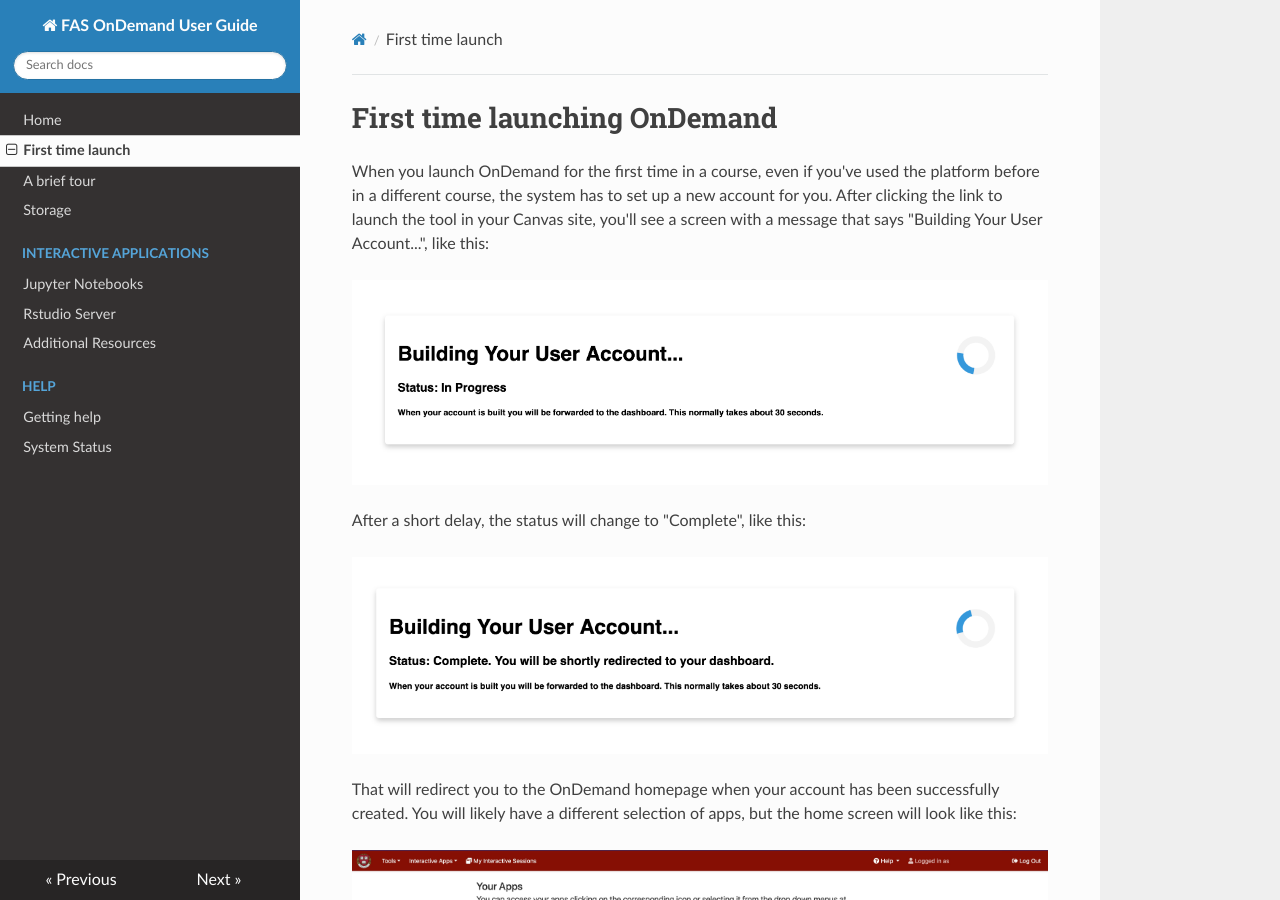
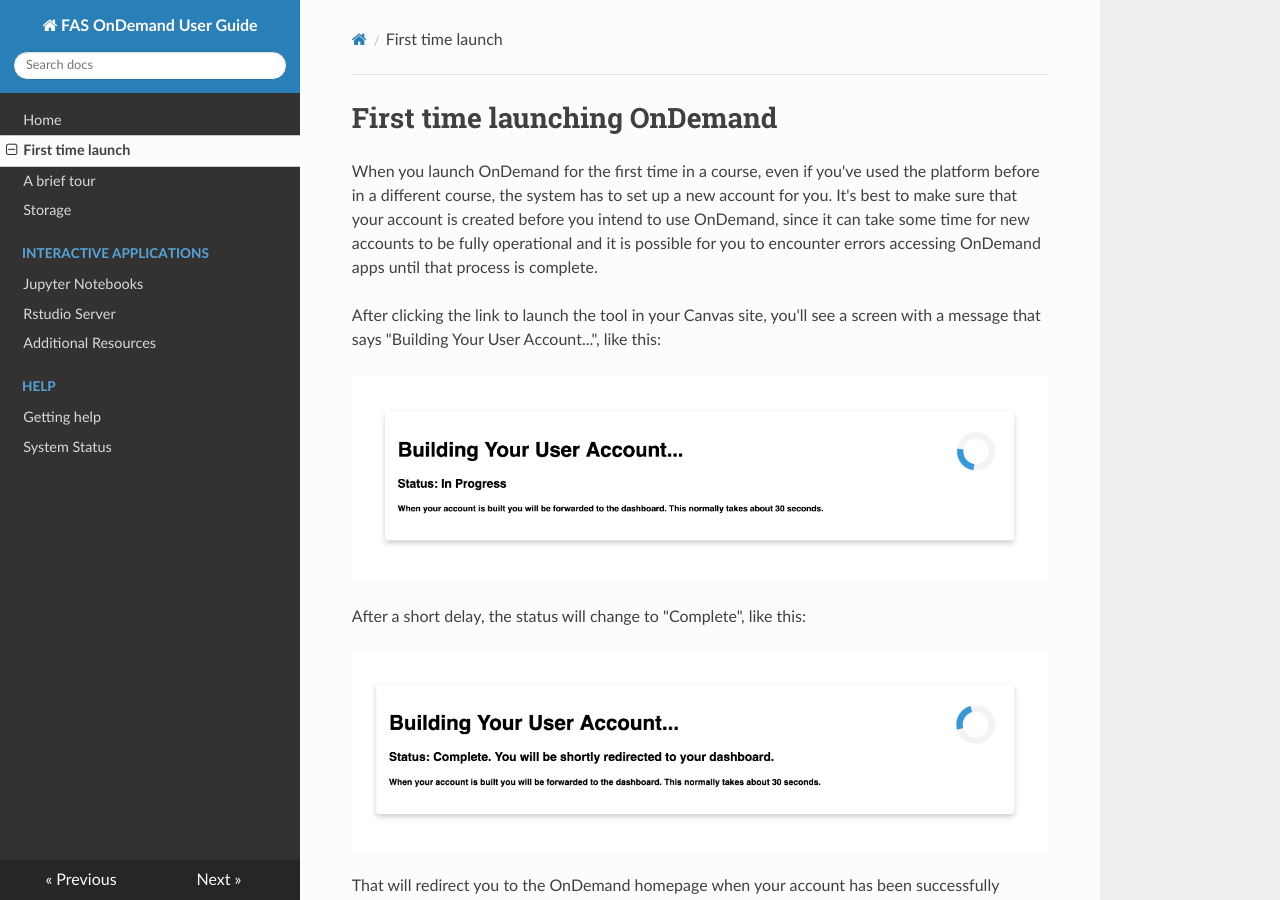
Before and after one commit to fasrc/fas-ondemand-user-guide, an MkDocs documentation site: the page built from docs/firstlaunch.md, in a window 1280 px wide and 900 px high. Built offline with MkDocs 1.6.1, drawn with Linux system fonts in a browser that asks for light colours; nearby versions of some CDN libraries.

Commit message:
update firstlaunch
add a note about the importance of setting up early

```diff
--- a/docs/firstlaunch.md
+++ b/docs/firstlaunch.md
@@ -1,6 +1,8 @@
 # First time launching OnDemand
 
-When you launch OnDemand for the first time in a course, even if you've used the platform before in a different course, the system has to set up a new account for you. After clicking the link to launch the tool in your Canvas site, you'll see a screen with a message that says "Building Your User Account...", like this:
+When you launch OnDemand for the first time in a course, even if you've used the platform before in a different course, the system has to set up a new account for you. It's best to make sure that your account is created before you intend to use OnDemand, since it can take some time for new accounts to be fully operational and it is possible for you to encounter errors accessing OnDemand apps until that process is complete.
+
+After clicking the link to launch the tool in your Canvas site, you'll see a screen with a message that says "Building Your User Account...", like this:
 
 ![Screenshot of text that reads: Building Your User Account... Status: In Progress When your account is built you will be forwarded to the dashboard. This normally takes about 30 seconds.](images/first-launch-1.png)
 
```
